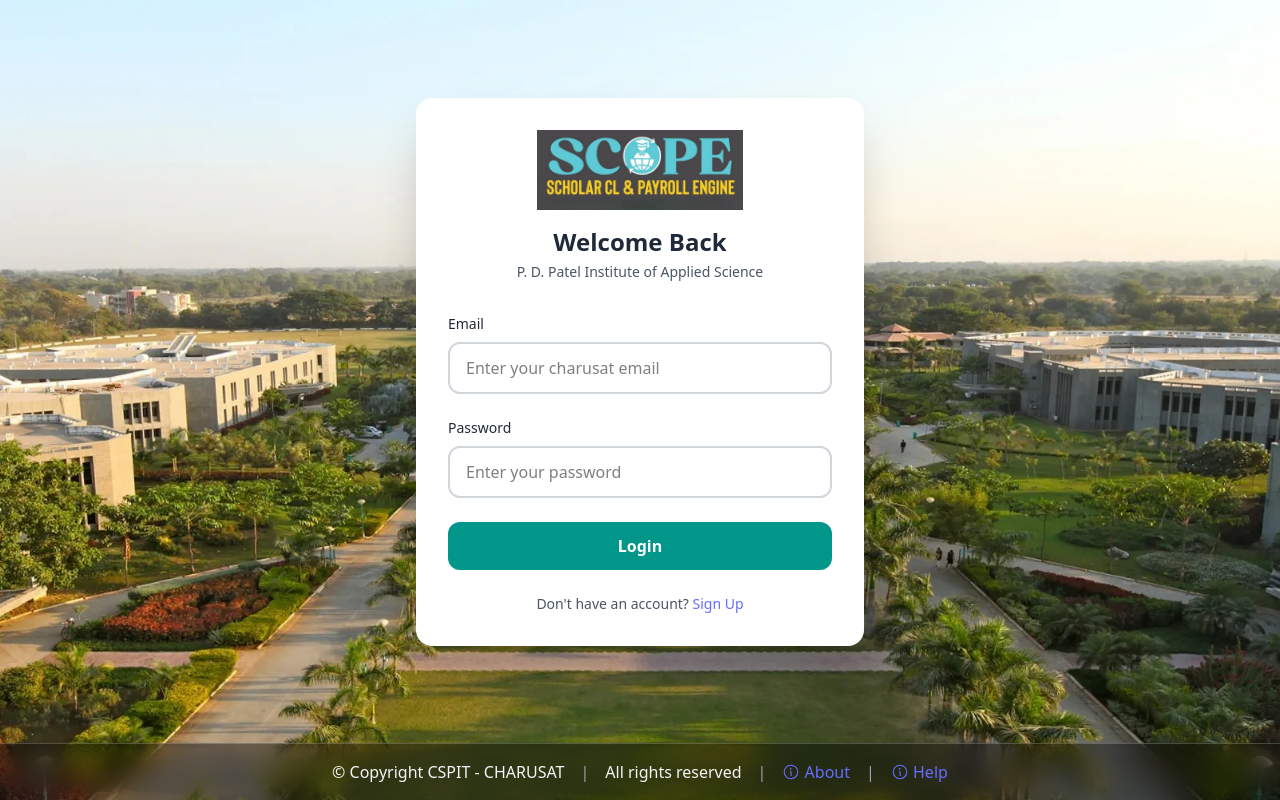
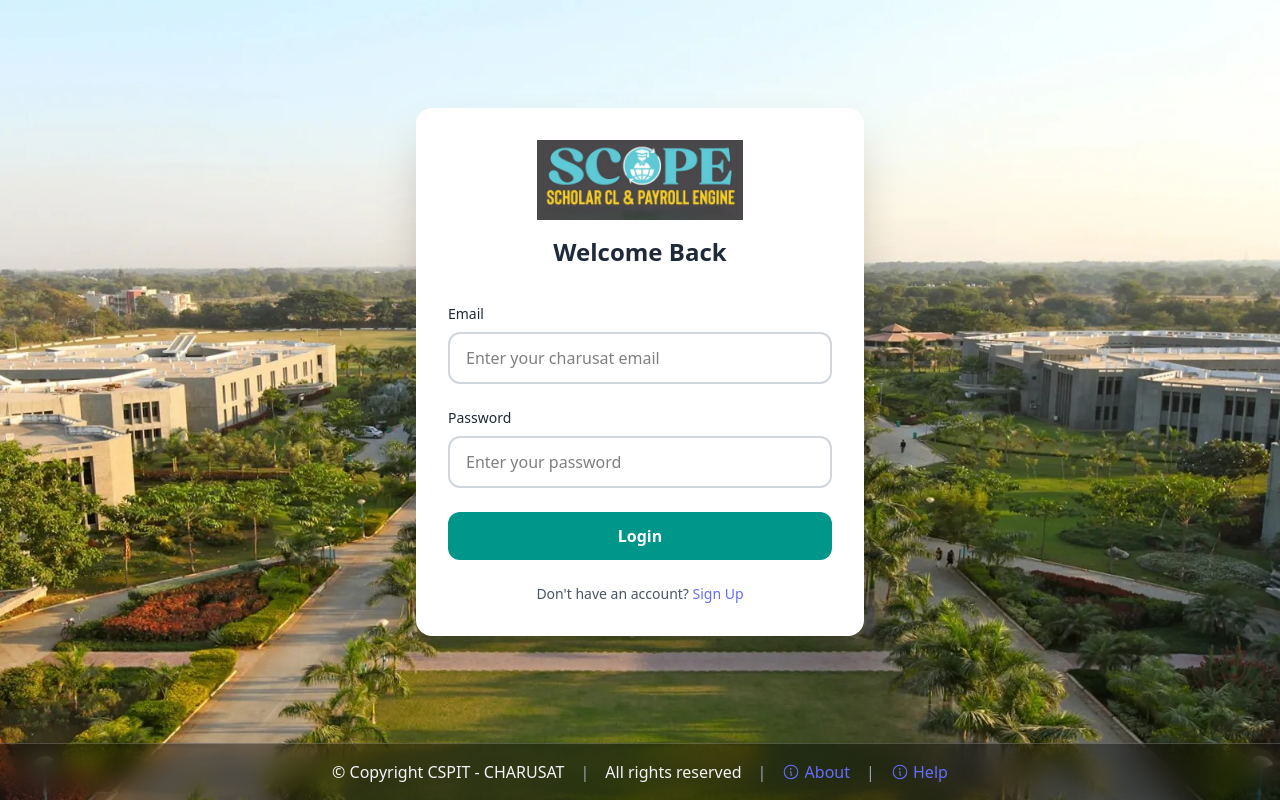
Before and after one commit to Sunny2307/Scope_clone, a React (Vite) app in the folder client/: page / in a window 1280 px wide. Built offline with nearby package versions, Linux system fonts and the light colour scheme; no server answers.

Commit message:
Update LoginContent.jsx

```diff
--- a/client/src/components/login/LoginContent.jsx
+++ b/client/src/components/login/LoginContent.jsx
@@ -43,7 +43,7 @@ export default function LoginContent() {
                     <div className="flex flex-col items-center mb-8">
                         <img src={logoUrl} alt="Scope Logo" className="h-20 mb-4" />
                         <h1 className="text-2xl font-bold text-gray-800 mb-1">Welcome Back</h1>
-                        <p className="text-sm text-gray-600">P. D. Patel Institute of Applied Science</p>
+{/*                         <p className="text-sm text-gray-600">P. D. Patel Institute of Applied Science</p> */}
 
                     </div>
 
```
